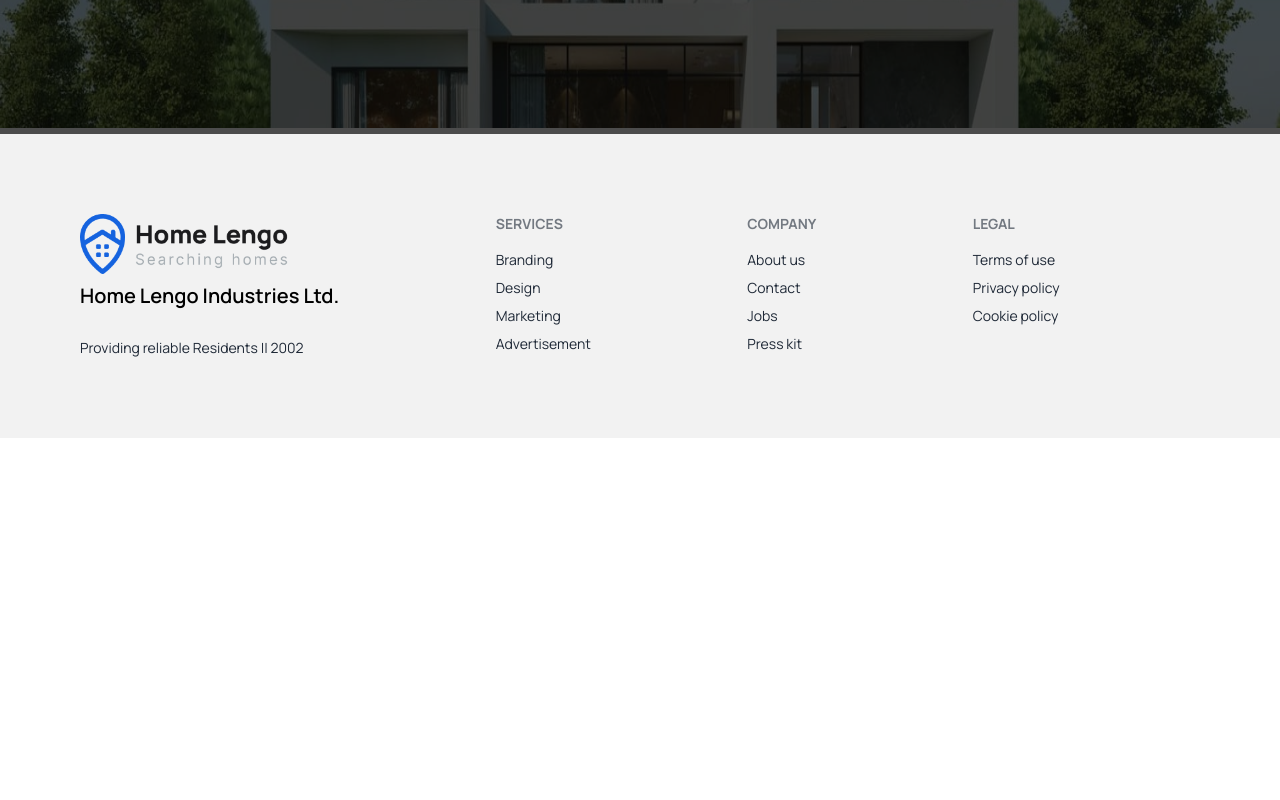
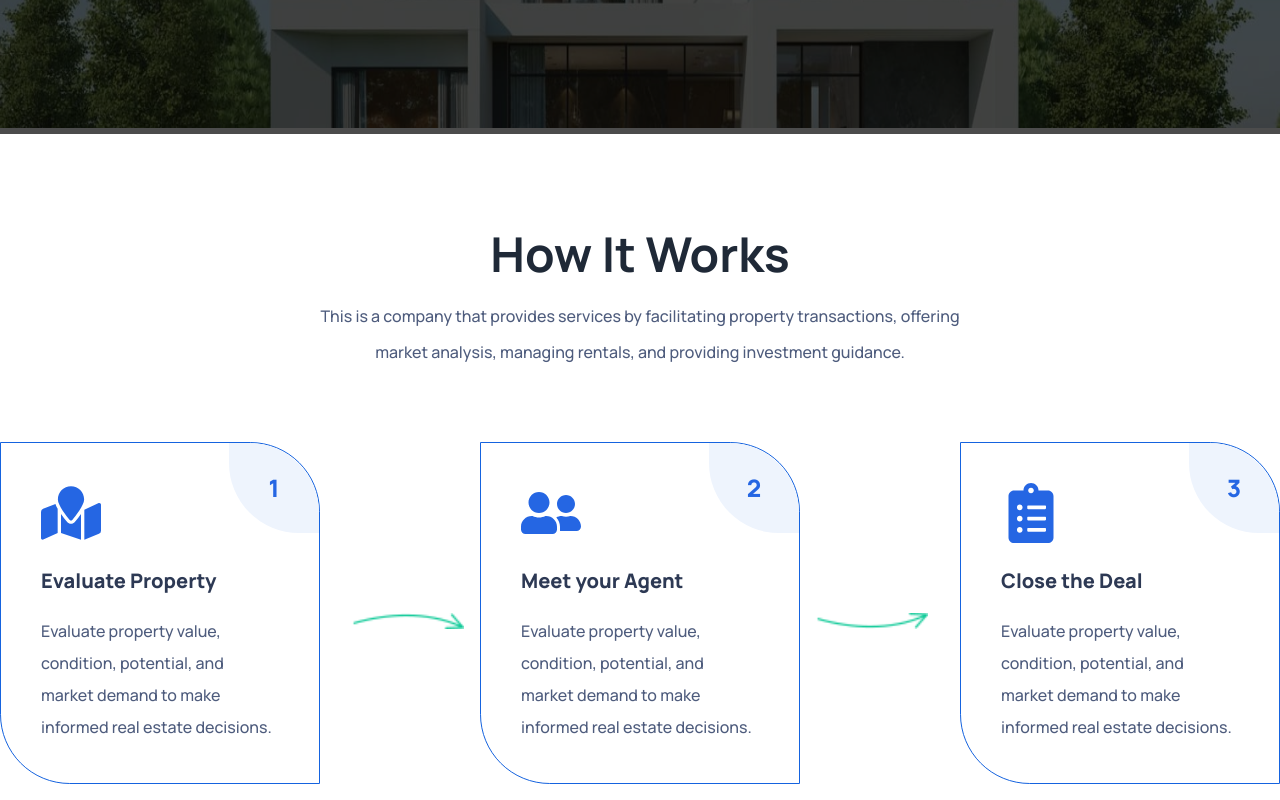
Before and after one commit to mdselimme/Real-Estate-Website-Frontend, a React (Vite) app: page / in a window 1280 px wide. Shown: the part 660-1460 px from the top of the page. Before the commit the page ends 1098 px from the top, so only its background shows below. Built offline with nearby package versions, Linux system fonts and the light colour scheme; no server answers.

Commit message:
add-how-it-works-section

```diff
--- a/src/Components/Main/Home/Home.jsx
+++ b/src/Components/Main/Home/Home.jsx
@@ -1,9 +1,11 @@
 import BannerSlider from "./BannerSlider/BannerSlider";
+import HowWorks from "./HowWorks/HowWorks";
 
 const Home = () => {
   return (
     <div>
       <BannerSlider></BannerSlider>
+      <HowWorks></HowWorks>
     </div>
   );
 };
--- /dev/null
+++ b/src/Components/Main/Home/HowWorks/HowWorks.jsx
@@ -0,0 +1,80 @@
+import { FaClipboardList, FaMapMarked, FaUserFriends } from "react-icons/fa";
+import RightArrow1 from "../../../../assets/images/arrow-right-1.png";
+import RightArrow2 from "../../../../assets/images/arrow-right-2.png";
+
+const HowWorks = () => {
+  return (
+    <div className="py-14">
+      <div className="container mx-auto">
+        <div className="text-center py-10">
+          <h1 className="text-5xl font-bold mb-5">How It Works</h1>
+          <p className="text-base leading-9 font-medium text-[rgba(78,92,125)]">
+            This is a company that provides services by facilitating property
+            transactions, offering <br /> market analysis, managing rentals, and
+            providing investment guidance.
+          </p>
+        </div>
+        <div className="relative">
+          <div className="flex items-center justify-between mb-16 mt-8">
+            <div className="w-1/4 border border-[#1563DF] rounded-tr-[4.357rem] rounded-bl-[4.357rem] p-10 relative">
+              <FaMapMarked className="text-[#2566E3] text-6xl mb-6" />
+              <h3 className="text-[#2D3954] text-xl font-extrabold mb-5">
+                Evaluate Property
+              </h3>
+              <p className="text-base leading-8 font-medium text-[rgba(78,92,125)]">
+                Evaluate property value, condition, potential, and market demand
+                to make informed real estate decisions.
+              </p>
+              <h4
+                className="absolute right-0 top-0 text-[#2566E3] text-2xl font-extrabold w-[90px] h-[90px] leading-[90px] text-center bg-[#eef4fd]"
+                style={{ borderRadius: "0 70px" }}
+              >
+                1
+              </h4>
+            </div>
+            <div className="w-1/4 border border-[#1563DF] rounded-tr-[4.357rem] rounded-bl-[4.357rem] p-10 relative">
+              <FaUserFriends className="text-[#2566E3] text-6xl mb-6" />
+              <h3 className="text-[#2D3954] text-xl font-extrabold mb-5">
+                Meet your Agent
+              </h3>
+              <p className="text-base leading-8 font-medium text-[rgba(78,92,125)]">
+                Evaluate property value, condition, potential, and market demand
+                to make informed real estate decisions.
+              </p>
+              <h4
+                className="absolute right-0 top-0 text-[#2566E3] text-2xl font-extrabold w-[90px] h-[90px] leading-[90px] text-center bg-[#eef4fd]"
+                style={{ borderRadius: "0 70px" }}
+              >
+                2
+              </h4>
+            </div>
+            <div className="w-1/4 border border-[#1563DF] rounded-tr-[4.357rem] rounded-bl-[4.357rem] p-10 relative">
+              <FaClipboardList className="text-[#2566E3] text-6xl mb-6" />
+              <h3 className="text-[#2D3954] text-xl font-extrabold mb-5">
+                Close the Deal
+              </h3>
+              <p className="text-base leading-8 font-medium text-[rgba(78,92,125)]">
+                Evaluate property value, condition, potential, and market demand
+                to make informed real estate decisions.
+              </p>
+              <h4
+                className="absolute right-0 top-0 text-[#2566E3] text-2xl font-extrabold w-[90px] h-[90px] leading-[90px] text-center bg-[#eef4fd]"
+                style={{ borderRadius: "0 70px" }}
+              >
+                3
+              </h4>
+            </div>
+          </div>
+          <div className="absolute top-1/2 left-[27.5%]">
+            <img src={RightArrow2} className="w-28" alt="rightarrow-1" />
+          </div>
+          <div className="absolute top-1/2 right-[27.5%]">
+            <img src={RightArrow1} className="w-28" alt="rightarrow-1" />
+          </div>
+        </div>
+      </div>
+    </div>
+  );
+};
+
+export default HowWorks;
```
Also changed, not shown: src/assets/images/arrow-right-1.png (added), src/assets/images/arrow-right-2.png (added).
